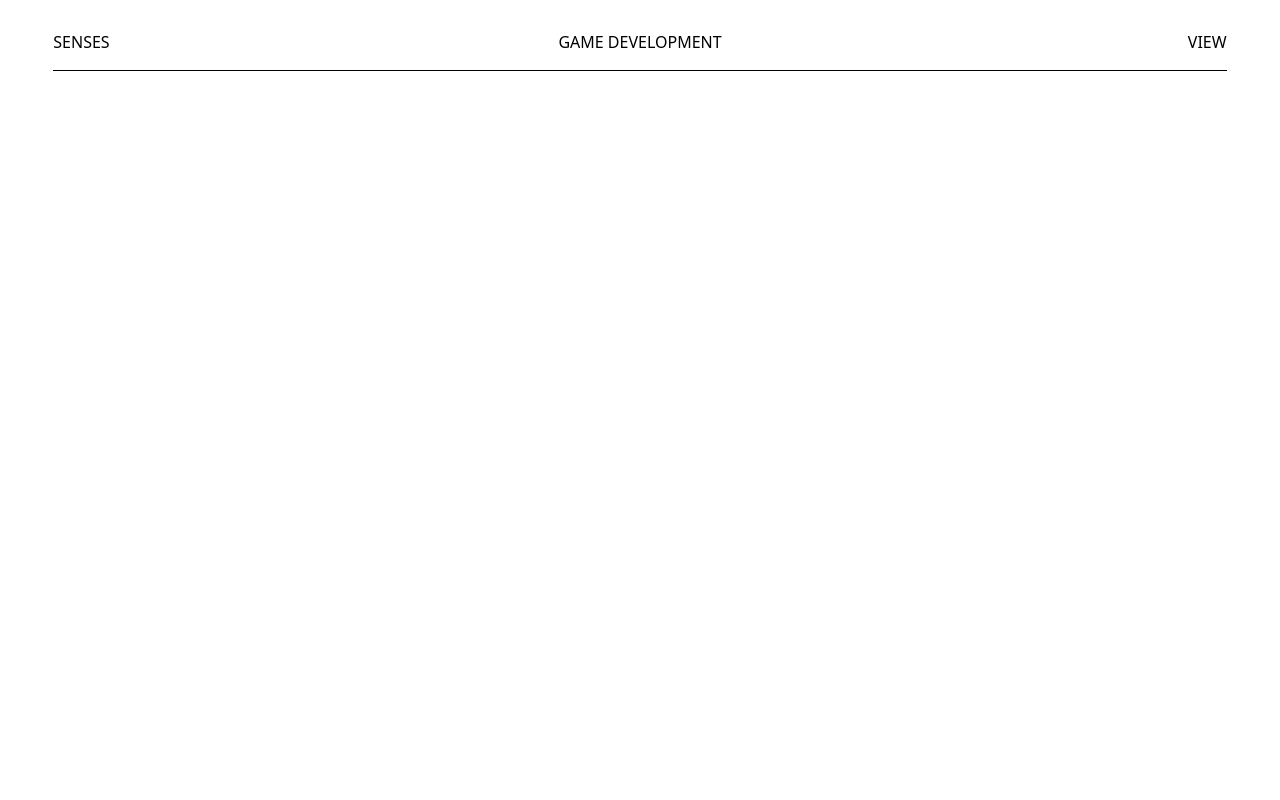
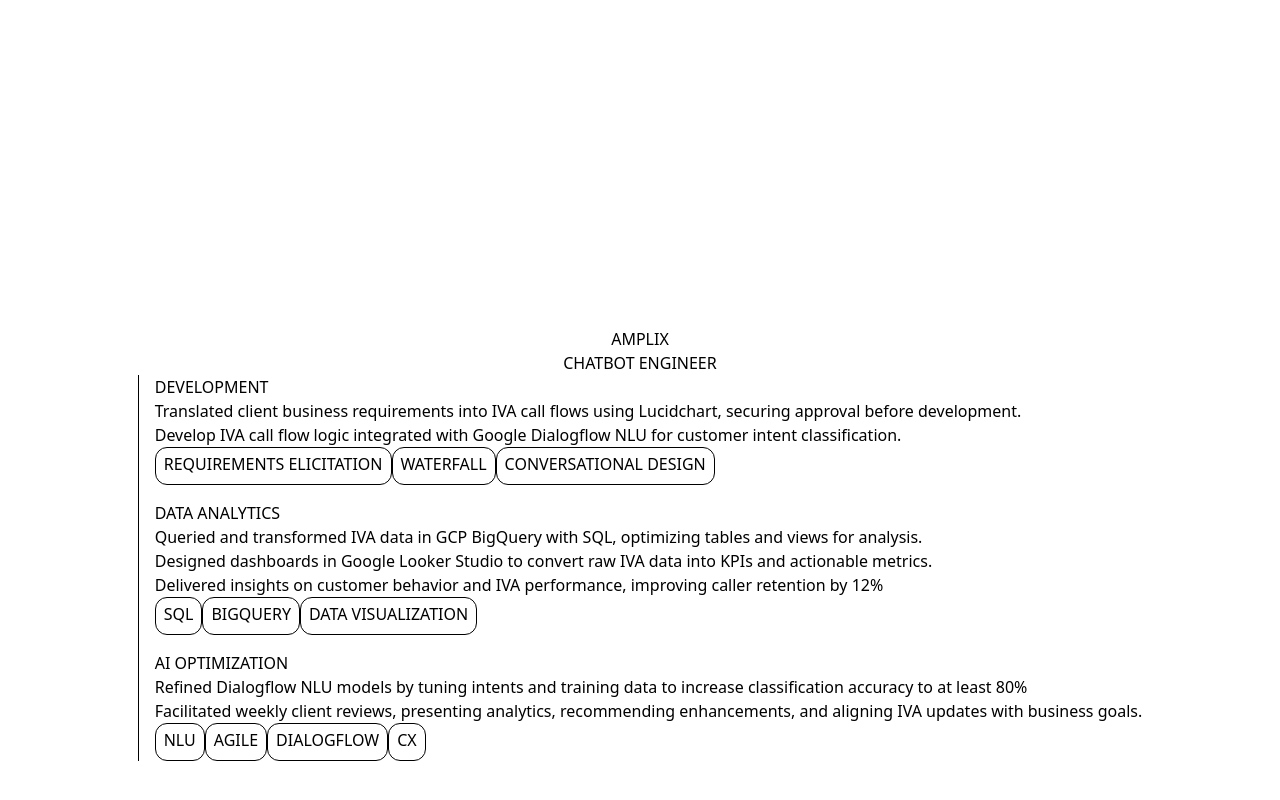
Before and after one commit to ddeluc/dante-portfolio, a React (Vite) app: page / in a window 1280 px wide. Shown: the part 1456-2256 px from the top of the page. Before the commit the page ends 1600 px from the top, so only its background shows below. Built offline with nearby package versions, Linux system fonts and the light colour scheme.

Commit message:
Experience Section

```diff
--- a/src/App.jsx
+++ b/src/App.jsx
@@ -3,6 +3,7 @@
 import Hero from './Hero'
 import Projects from './Projects'
 import Navbar from './Navbar'
+import Experience from './Experience'
 
 function App() {
 
@@ -12,6 +13,7 @@
         <Navbar />
         <Hero />
         <Projects />
+        <Experience />
       </div>
     </>
   )
--- a/src/Experience.jsx
+++ b/src/Experience.jsx
@@ -1,11 +1,35 @@
 import React from "react";
+
+import { amplixExp } from "./constants";
 
 const Experience = () => {
 
   return (
-    <div>
+    <section className={`min-h-screen flex flex-col items-center justify-center`}>
 
-    </div>
+      <div>AMPLIX</div>
+      <div>CHATBOT ENGINEER</div>
+      <div className={`space-y-4 border-l pl-4`}>
+        {amplixExp.map((exp) => (
+          <div>
+            <div>{exp.title}</div>
+            <ul className="list-none">
+              {exp.tasks.map((task) => (
+                <li>{task}</li>
+              ))}
+            </ul>
+            <div className={`flex`}>
+              {exp.skills.map((skill) => (
+                <span className={`p-2 pt-1 border rounded-xl`}>{skill}</span>
+              ))}
+            </div>
+          </div>
+        ))}
+      </div>
+
+
+
+    </section>
   )
 }
 
--- a/src/Projects.jsx
+++ b/src/Projects.jsx
@@ -62,15 +62,14 @@
 }
 
 const Projects = () => {
-  const [expanded, setExpanded] = useState(0);
+  const [expanded, setExpanded] = useState(false);
 
   return (
-    <section className={`min-h-screen flex flex-col items-center justify-center`}>
+    <section className={`min-h-screen flex flex-col items-center justify-center gap-4`}>
 
       {[0, 1, 2, 3].map((i) => (
         <Card i={i} expanded={expanded} setExpanded={setExpanded} />
       ))}
-
 
     </section>
   )
--- a/src/constants.js
+++ b/src/constants.js
@@ -18,7 +18,7 @@
 
 const projects = [
     {
-        title: "JUSTFREINDS",
+        title: "JUSTFRIENDS",
         description: "Developed a website for JustFreinds: a local event and marketing agency. Integrating the brand's image, the website demonstrates an appealing and reactive interface.",
         type: "WEB DEVELOPMENT",
         tags: ["REACT", "TAILWIND", "FRAMER", "DESIGN"],
@@ -55,4 +55,32 @@
     }
 ]
 
-export { projects }
+const amplixExp = [
+    {
+        title: "DEVELOPMENT",
+        tasks: [
+            "Translated client business requirements into IVA call flows using Lucidchart, securing approval before development.",
+            "Develop IVA call flow logic integrated with Google Dialogflow NLU for customer intent classification.",
+        ],
+        skills: ["REQUIREMENTS ELICITATION", "WATERFALL", "CONVERSATIONAL DESIGN"]
+    },
+    {
+        title: "DATA ANALYTICS",
+        tasks: [
+            "Queried and transformed IVA data in GCP BigQuery with SQL, optimizing tables and views for analysis.",
+            "Designed dashboards in Google Looker Studio to convert raw IVA data into KPIs and actionable metrics.",
+            "Delivered insights on customer behavior and IVA performance, improving caller retention by 12%"
+        ],
+        skills: ["SQL", "BIGQUERY", "DATA VISUALIZATION"]
+    },
+    {
+        title: "AI OPTIMIZATION",
+        tasks: [
+            "Refined Dialogflow NLU models by tuning intents and training data to increase classification accuracy to at least 80%",
+            "Facilitated weekly client reviews, presenting analytics, recommending enhancements, and aligning IVA updates with business goals."
+        ],
+        skills: ["NLU", "AGILE", "DIALOGFLOW", "CX"]
+    }
+]
+
+export { projects, amplixExp }
```
